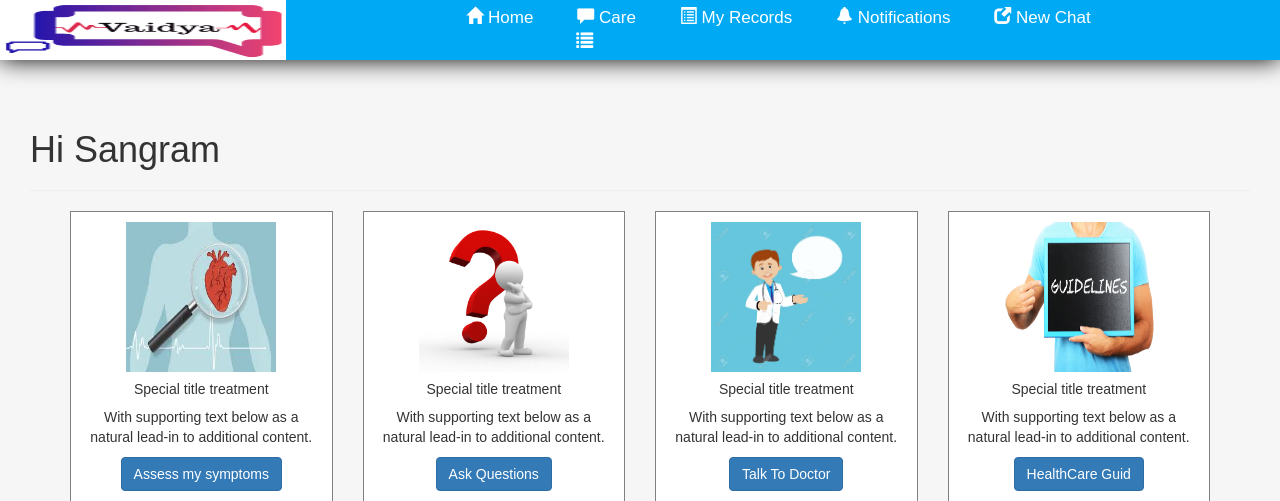
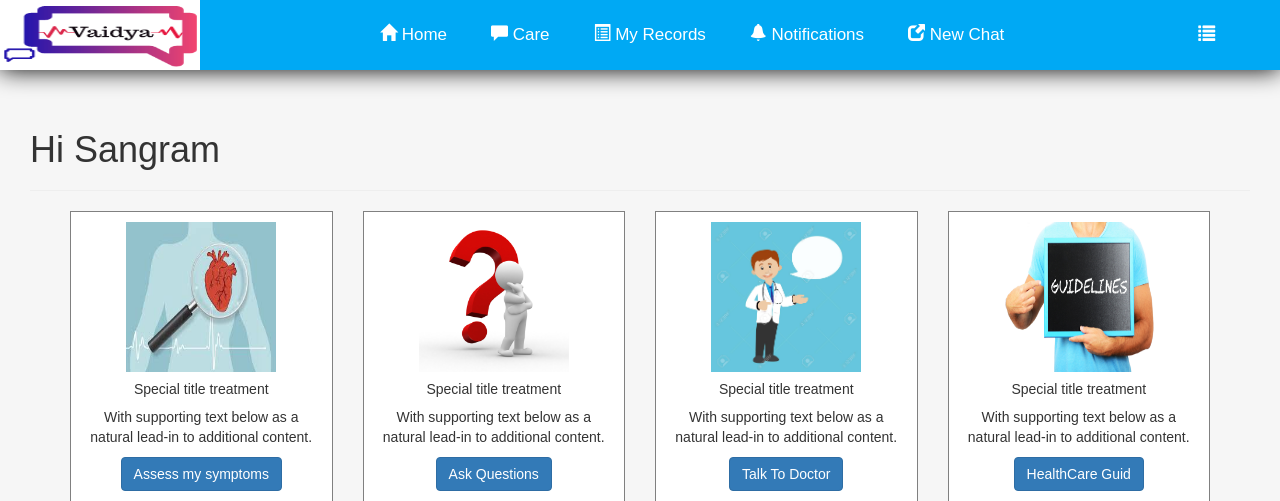
Before and after one commit to sangramdesai123/vidhya, a PHP site: page /home.html in a window 1280 px wide. Shown: the top 501 px of the page. Run offline with PHP 8.4, Linux system fonts and the light colour scheme.

Commit message:
Updating for logo

```diff
--- a/css/s.css
+++ b/css/s.css
@@ -1,6 +1,6 @@
 header img {
-    height: 60px;
-    width:300px;
+    height: 70px;
+    width:200px;
     margin-left: 0px;
 }
 body {
@@ -20,7 +20,7 @@ header {
     top: 0;
     left: 0;
     right: 0;
-    height: 60px;
+    height: 70px;
     display: flex;
     align-items: center;
     box-shadow: 0 0 25px 0 black;
--- a/home.html
+++ b/home.html
@@ -16,7 +16,7 @@
        <div id="ytWidget"></div>
         <script src="https://translate.yandex.net/website-widget/v1/widget.js?widgetId=ytWidget&pageLang=en&widgetTheme=light&autoMode=false" type="text/javascript"></script>
         <header>
-           <img src="./img/logo.png" width="150px" style="background-color: white;">
+           <img src="./img/logo.png" width="200px" style="background-color: white;">
             <nav>
                 <ul>
                     <li><a href="home.html"><i class="glyphicon glyphicon-home"></i> Home</a></li>
```
